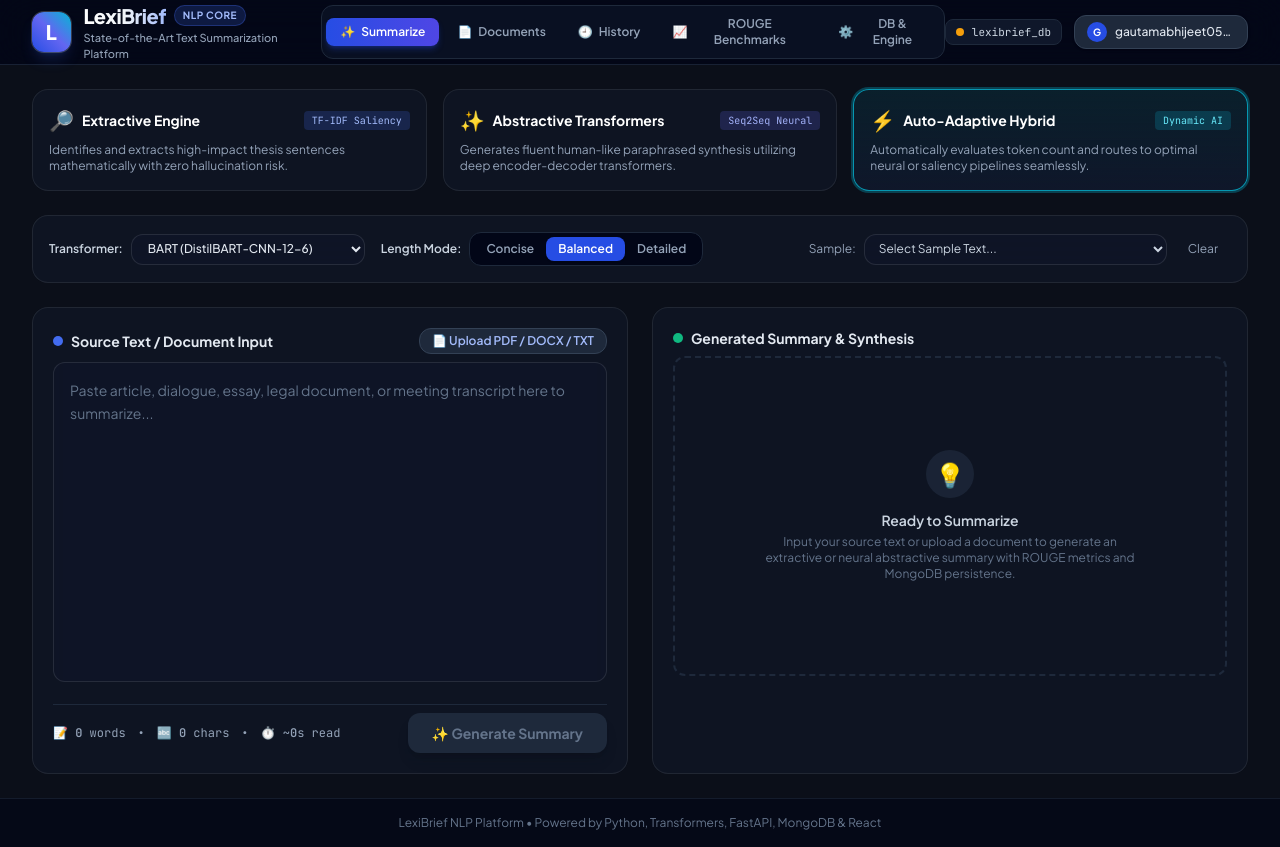
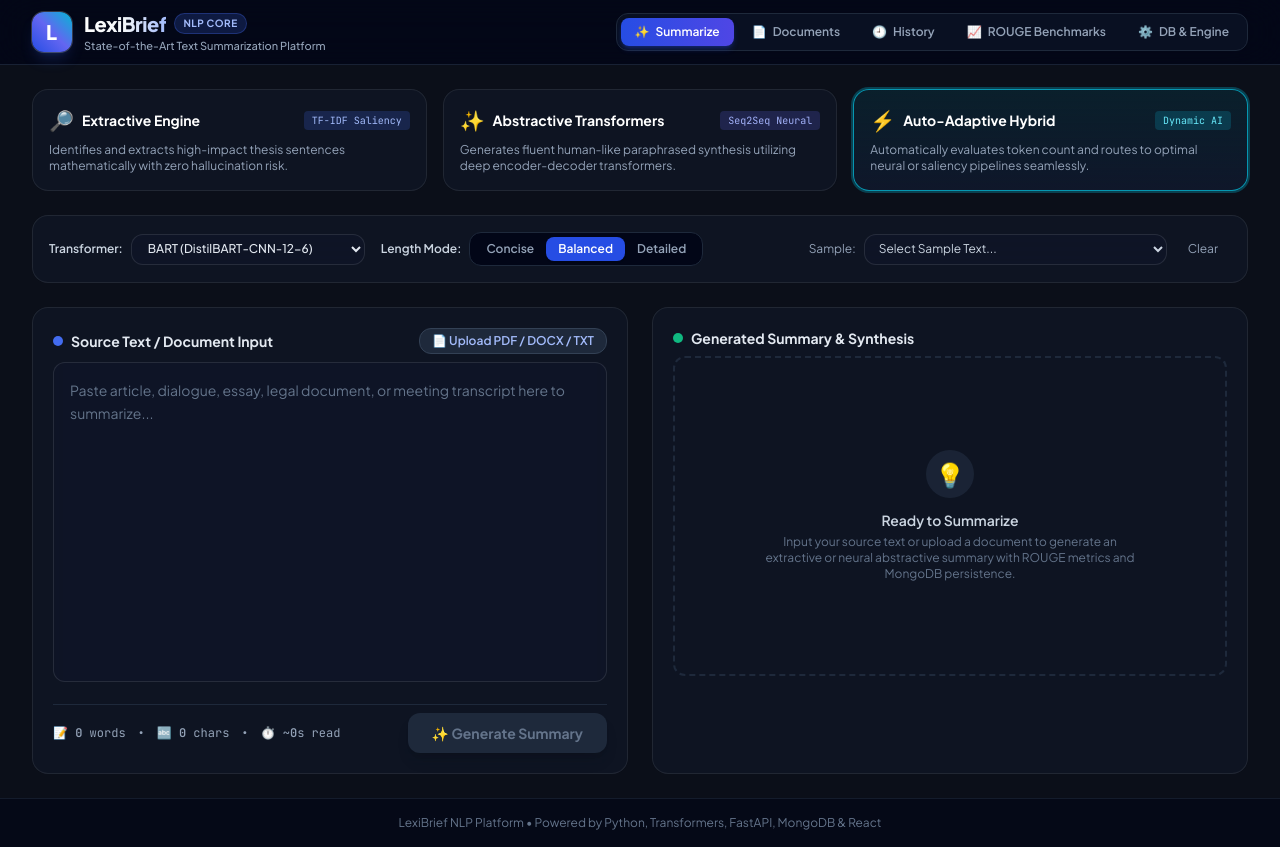
Before and after one commit to Abhijeet0848/LexiBrief, a FastAPI app: page / in a window 1280 px wide. Run offline with FastAPI, Linux system fonts and the light colour scheme; data that the repository does not hold is empty; some libraries are stand-ins or nearby versions.

Commit message:
style: remove top-right database and user profile pills from navbar

```diff
--- a/templates/index.html
+++ b/templates/index.html
@@ -514,27 +514,6 @@
                   </button>
                 ))}
               </nav>
-
-              {/* Right Profile & MongoDB Status */}
-              <div className="flex items-center gap-3">
-                {/* DB status pill */}
-                <div className="hidden sm:flex items-center gap-2 px-2.5 py-1 rounded-lg bg-slate-900 border border-slate-800 text-xs">
-                  <span className={`w-2 h-2 rounded-full ${dbStatus?.status === 'connected' || dbStatus?.status === 'active' ? 'bg-emerald-500 animate-pulse' : 'bg-amber-500'}`}></span>
-                  <span className="text-slate-300 font-mono text-[11px]">{dbStatus?.database || 'lexibrief_db'}</span>
-                </div>
-
-                {/* User Auth Profile Button */}
-                <button
-                  onClick={() => setIsAuthModalOpen(true)}
-                  className="flex items-center gap-2 px-3 py-1.5 rounded-xl bg-slate-800 hover:bg-slate-700 border border-slate-700 text-xs font-medium text-slate-200 transition shadow"
-                  title="Database User Profile"
-                >
-                  <div className="w-5 h-5 rounded-full bg-brand-600 flex items-center justify-center text-[10px] text-white font-bold">
-                    {currentUser[0]?.toUpperCase() || 'U'}
-                  </div>
-                  <span className="hidden sm:inline max-w-[120px] truncate">{currentUser}</span>
-                </button>
-              </div>
 
             </div>
           </header>
@@ -1302,39 +1281,7 @@ MONGODB_DB=lexibrief_db
 
           </main>
 
-          {/* User Auth / Profile Modal */}
-          <Modal
-            isOpen={isAuthModalOpen}
-            onClose={() => setIsAuthModalOpen(false)}
-            title="👤 User & Database Credentials"
-          >
-            <div className="space-y-4 text-xs">
-              <p className="text-slate-300">
-                Configure your active MongoDB session identifier or switch accounts:
-              </p>
-              <div>
-                <label className="text-slate-400 font-semibold mb-1 block">Username / Account Name:</label>
-                <input
-                  type="text"
-                  value={authUsernameInput}
-                  onChange={(e) => setAuthUsernameInput(e.target.value)}
-                  className="w-full p-2.5 rounded-xl glass-input text-white focus:outline-none font-mono"
-                />
-              </div>
-              <div className="flex items-center justify-end gap-2 pt-2">
-                <button
-                  onClick={() => {
-                    setCurrentUser(authUsernameInput.trim() || 'gautamabhijeet050_db_user');
-                    setIsAuthModalOpen(false);
-                    showToast(`Active account set to ${authUsernameInput}!`, "success");
-                  }}
-                  className="px-4 py-2 rounded-xl bg-brand-600 hover:bg-brand-500 font-bold text-white transition"
-                >
-                  Save Profile
-                </button>
-              </div>
-            </div>
-          </Modal>
+
 
           {/* Toast Notification */}
           {toast && (
```
